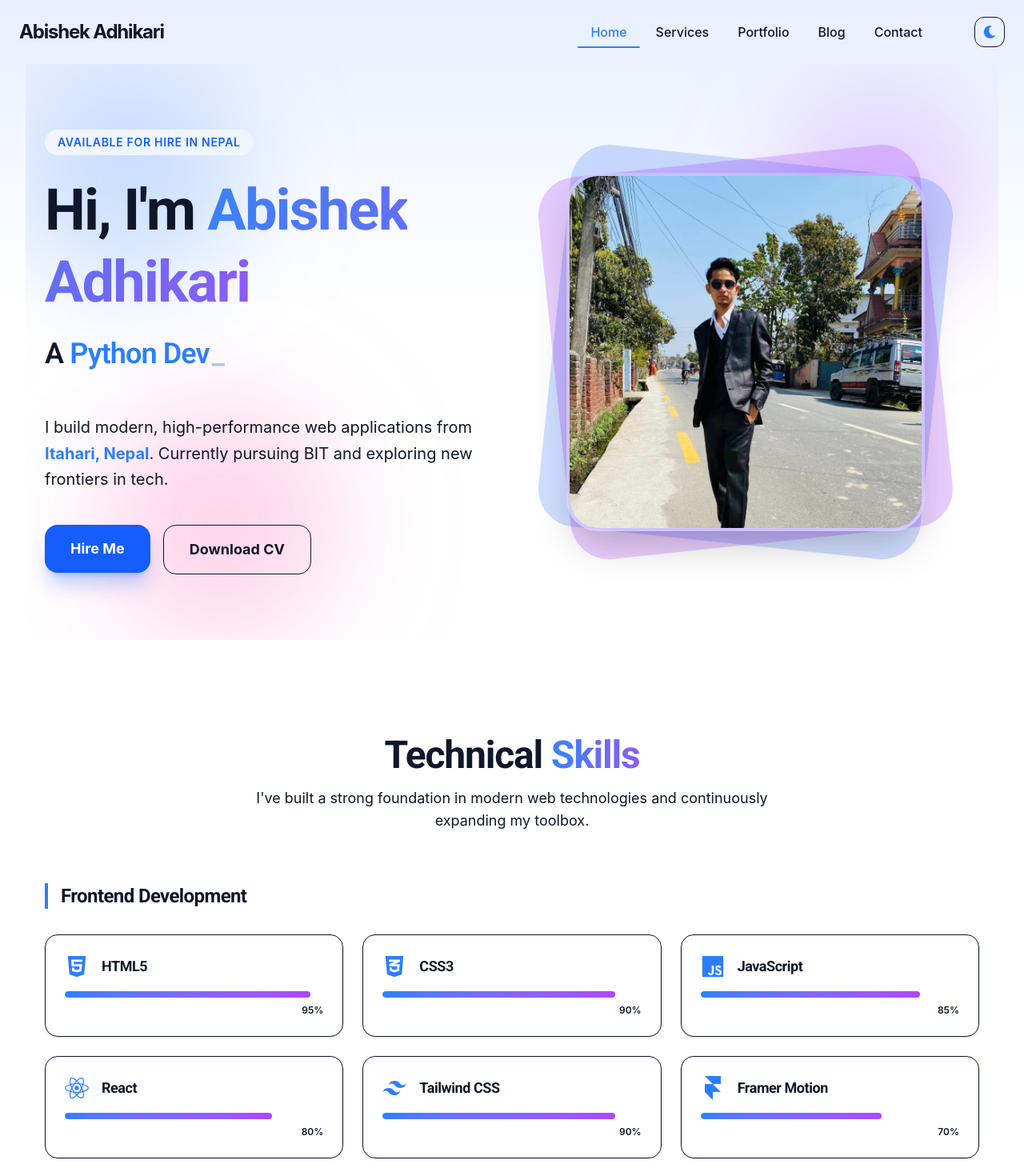
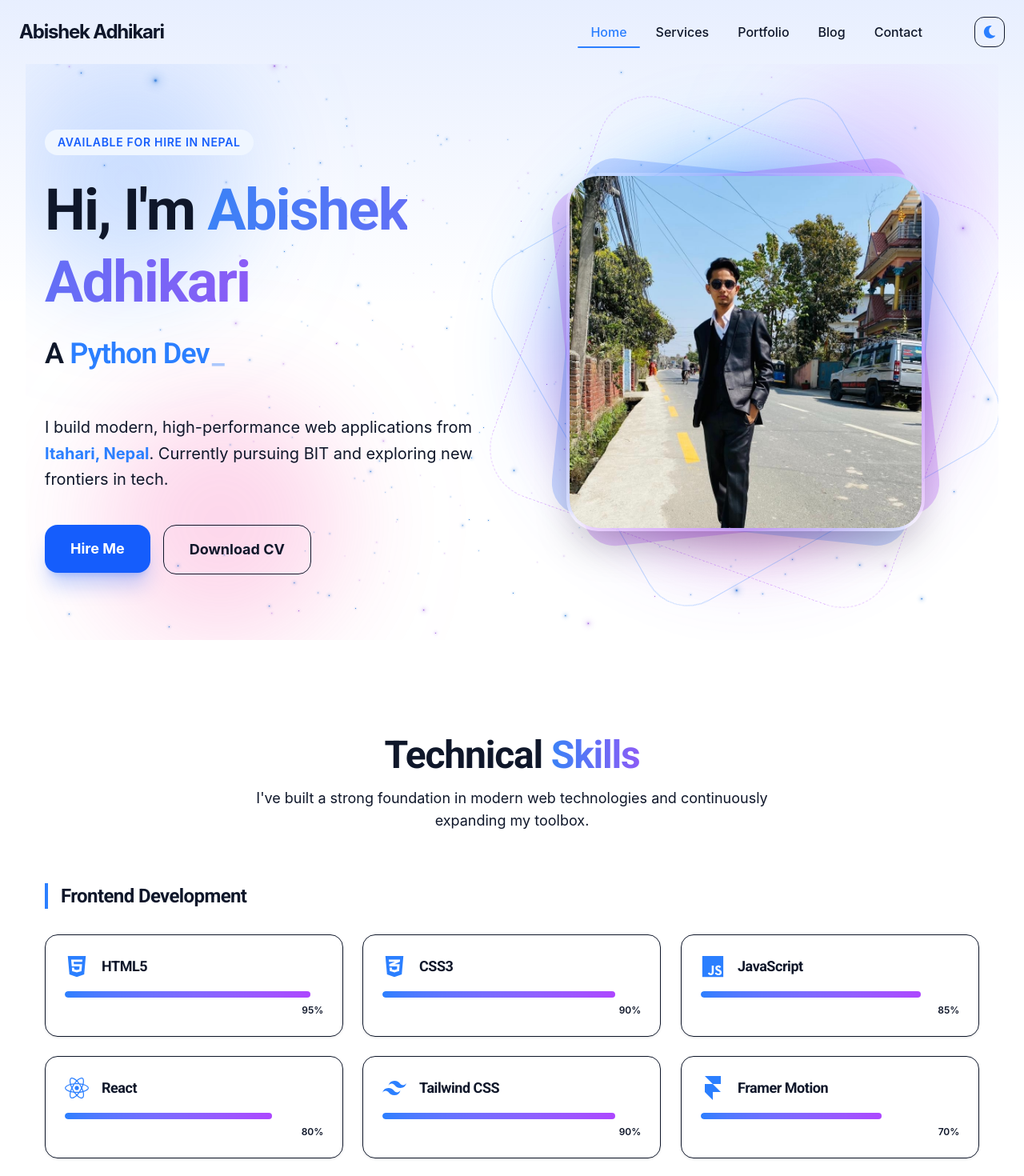
Before and after one commit to abishek056/Portfolio-, a React (Vite) app: page / in a window 1280 px wide. Shown: the top 1470 px of the page at 80% size. Built offline with nearby package versions, Linux system fonts and the light colour scheme.

Commit message:
added motion

```diff
--- a/package.json
+++ b/package.json
@@ -12,16 +12,20 @@
   "dependencies": {
     "@anag0/typewriter": "^1.0.2",
     "@emailjs/browser": "^4.4.1",
+    "@react-three/drei": "^10.7.7",
+    "@react-three/fiber": "^9.6.1",
     "@tailwindcss/vite": "^4.1.18",
     "framer-motion": "^12.23.26",
     "react": "^19.2.0",
     "react-dom": "^19.2.0",
     "react-icon": "^1.0.0",
     "react-icons": "^5.5.0",
+    "react-parallax-tilt": "^1.7.326",
     "react-router-dom": "^7.11.0",
     "react-simple-typewriter": "^5.0.1",
     "react-simple-typewriter-vb": "^1.1.0",
     "tailwindcss": "^4.1.18",
+    "three": "^0.184.0",
     "typewriter-effect": "^2.22.0"
   },
   "devDependencies": {
--- a/src/Components/Hero.jsx
+++ b/src/Components/Hero.jsx
@@ -2,12 +2,25 @@ import React, { useState } from 'react';
 import { motion, AnimatePresence } from 'framer-motion';
 import { Typewriter } from 'react-simple-typewriter';
 import { Link } from 'react-router-dom';
+import { Canvas } from '@react-three/fiber';
+import { Sparkles } from '@react-three/drei';
+import Tilt from 'react-parallax-tilt';
 
 import profile1 from '../assets/image/home/profile1.jpg';
 import profile2 from '../assets/image/home/profile2.jpg';
 import profile3 from '../assets/image/home/profile3.jpg';
 import profile4 from '../assets/image/home/profile4.jpg';
 import profile5 from '../assets/image/home/profile5.jpg';
+
+const AnimatedBackground = () => (
+    <div className="absolute inset-0 z-0 pointer-events-none">
+        <Canvas camera={{ position: [0, 0, 5] }}>
+            <ambientLight intensity={0.5} />
+            <Sparkles count={300} scale={12} size={2} speed={0.4} opacity={0.6} color="#3b82f6" />
+            <Sparkles count={200} scale={10} size={1.5} speed={0.2} opacity={0.4} color="#8b5cf6" />
+        </Canvas>
+    </div>
+);
 
 const Hero = () => {
     const profiles = [profile1, profile2, profile3, profile4, profile5];
@@ -19,7 +32,9 @@ const Hero = () => {
 
     return (
         <section className="relative min-h-[80vh] md:min-h-[90vh] flex flex-col items-center justify-center py-12 md:py-20 overflow-hidden">
-            {/* Background Blobs remains same */}
+            <AnimatedBackground />
+
+            {/* Background Blobs */}
             <div className="absolute top-0 -left-4 w-72 h-72 bg-blue-500 rounded-full mix-blend-multiply filter blur-3xl opacity-20 animate-blob"></div>
             <div className="absolute top-0 -right-4 w-72 h-72 bg-purple-500 rounded-full mix-blend-multiply filter blur-3xl opacity-20 animate-blob animation-delay-2000"></div>
             <div className="absolute -bottom-8 left-20 w-72 h-72 bg-pink-500 rounded-full mix-blend-multiply filter blur-3xl opacity-20 animate-blob animation-delay-4000"></div>
@@ -29,13 +44,13 @@ const Hero = () => {
                 <motion.div
                     initial={{ opacity: 0, x: -50 }}
                     animate={{ opacity: 1, x: 0 }}
-                    transition={{ duration: 0.8 }}
+                    transition={{ type: "spring", stiffness: 100, damping: 20 }}
                     className="flex-1 text-center md:text-left z-10"
                 >
                     <motion.span
                         initial={{ opacity: 0, y: 20 }}
                         animate={{ opacity: 1, y: 0 }}
-                        transition={{ delay: 0.2 }}
+                        transition={{ delay: 0.2, type: "spring", stiffness: 120 }}
                         className="inline-block px-4 py-1.5 mb-6 text-sm font-semibold tracking-wider text-blue-600 uppercase bg-blue-50 dark:bg-blue-900/20 rounded-full"
                     >
                         Available for hire in Nepal
@@ -91,15 +106,24 @@ const Hero = () => {
                 <motion.div
                     initial={{ opacity: 0, scale: 0.8, rotate: -5 }}
                     animate={{ opacity: 1, scale: 1, rotate: 0 }}
-                    transition={{ duration: 1, ease: "circOut" }}
+                    transition={{ type: "spring", stiffness: 80, damping: 15 }}
                     className="md:w-1/2 flex justify-center relative z-10"
                 >
-                    <div className="relative group p-4 cursor-pointer" onClick={nextProfile}>
-                        {/* Decorative Frames */}
-                        <div className="absolute inset-0 bg-blue-600 rounded-[3rem] rotate-6 opacity-20 group-hover:rotate-12 transition-transform duration-700"></div>
-                        <div className="absolute inset-0 bg-purple-600 rounded-[3rem] -rotate-6 opacity-20 group-hover:-rotate-12 transition-transform duration-700"></div>
+                    <Tilt tiltMaxAngleX={10} tiltMaxAngleY={10} scale={1.05} transitionSpeed={2500} className="relative group p-4 cursor-pointer">
+                        <div onClick={nextProfile} className="relative z-10 w-full h-full">
+                            {/* Complex Glowing Aura */}
+                            <div className="absolute -inset-4 bg-gradient-to-r from-blue-500 via-purple-500 to-pink-500 rounded-full blur-2xl opacity-40 animate-spin-slow group-hover:opacity-75 transition-all duration-500 -z-20"></div>
+                            <div className="absolute -inset-4 bg-gradient-to-tr from-cyan-400 via-blue-500 to-purple-600 rounded-full blur-3xl opacity-30 animate-[spin_4s_linear_infinite_reverse] group-hover:opacity-60 transition-all duration-500 -z-20"></div>
 
-                        <div className="relative w-56 h-56 sm:w-64 sm:h-64 md:w-[28rem] md:h-[28rem] overflow-hidden rounded-[2.5rem] shadow-2xl border-4 border-white/20 backdrop-blur-sm group-hover:scale-[1.02] transition-transform duration-700">
+                            {/* Tech-inspired orbiting rings */}
+                            <div className="absolute -inset-6 border border-blue-500/30 rounded-[3.5rem] animate-[spin_10s_linear_infinite] -z-10 group-hover:border-blue-400/60 transition-all duration-700 group-hover:scale-105"></div>
+                            <div className="absolute -inset-10 border border-dashed border-purple-500/30 rounded-[4rem] animate-[spin_15s_linear_infinite_reverse] -z-10 group-hover:border-purple-400/60 transition-all duration-700 group-hover:scale-105"></div>
+
+                            {/* Decorative Background Frames */}
+                            <div className="absolute inset-0 bg-blue-600 rounded-[2.5rem] rotate-6 opacity-20 group-hover:rotate-12 group-hover:scale-105 transition-transform duration-700"></div>
+                            <div className="absolute inset-0 bg-purple-600 rounded-[2.5rem] -rotate-6 opacity-20 group-hover:-rotate-12 group-hover:scale-105 transition-transform duration-700"></div>
+
+                        <div className="relative w-56 h-56 sm:w-64 sm:h-64 md:w-[28rem] md:h-[28rem] overflow-hidden rounded-[2.5rem] shadow-2xl border-4 border-white/20 backdrop-blur-sm transition-transform duration-700">
                             <AnimatePresence mode="wait">
                                 <motion.img
                                     key={currentIndex}
@@ -109,16 +133,17 @@ const Hero = () => {
                                     animate={{ opacity: 1, scale: 1 }}
                                     exit={{ opacity: 0, scale: 0.9 }}
                                     transition={{
-                                        duration: 1.2,
-                                        ease: [0.4, 0, 0.2, 1] // Custom cubic-bezier for smoother feel
+                                        duration: 0.8,
+                                        ease: "easeOut"
                                     }}
                                     className="w-full h-full object-cover"
                                 />
                             </AnimatePresence>
 
-                            <div className="absolute inset-0 bg-gradient-to-t from-bg-primary/40 via-transparent to-transparent opacity-0 group-hover:opacity-100 transition-opacity duration-500"></div>
+                            <div className="absolute inset-0 bg-gradient-to-t from-bg-primary/40 via-transparent to-transparent opacity-0 group-hover:opacity-100 transition-opacity duration-500 pointer-events-none"></div>
                         </div>
-                    </div>
+                        </div>
+                    </Tilt>
                 </motion.div>
             </div>
         </section>
--- a/src/Components/Skills.jsx
+++ b/src/Components/Skills.jsx
@@ -1,5 +1,6 @@
 import React from 'react';
 import { motion } from 'framer-motion';
+import Tilt from 'react-parallax-tilt';
 import { FaHtml5, FaCss3Alt, FaJs, FaReact, FaPython, FaGitAlt, FaNodeJs, FaDatabase } from 'react-icons/fa';
 import { SiTailwindcss, SiVite, SiPostman, SiFramer } from 'react-icons/si';
 
@@ -8,10 +9,11 @@ const SkillCard = ({ name, icon, percentage, index }) => (
         initial={{ opacity: 0, y: 30 }}
         whileInView={{ opacity: 1, y: 0 }}
         viewport={{ once: true }}
-        transition={{ duration: 0.5, delay: index * 0.1 }}
-        className="bg-bg-secondary p-6 rounded-2xl border border-glass-border shadow-sm hover:shadow-xl transition-all group"
+        transition={{ type: "spring", stiffness: 80, damping: 15, delay: index * 0.1 }}
+        className="h-full"
     >
-        <div className="flex items-center gap-4 mb-4">
+        <Tilt tiltMaxAngleX={15} tiltMaxAngleY={15} scale={1.05} transitionSpeed={2000} className="h-full bg-bg-secondary p-6 rounded-2xl border border-glass-border shadow-sm hover:shadow-xl hover:border-blue-500/30 transition-all group">
+            <div className="flex items-center gap-4 mb-4">
             <div className="text-3xl text-blue-500 group-hover:scale-110 transition-transform duration-300">
                 {icon}
             </div>
@@ -29,6 +31,7 @@ const SkillCard = ({ name, icon, percentage, index }) => (
         <div className="mt-2 text-right text-xs font-semibold text-text-secondary">
             {percentage}%
         </div>
+        </Tilt>
     </motion.div>
 );
 
--- a/src/Pages/Blog.jsx
+++ b/src/Pages/Blog.jsx
@@ -1,5 +1,6 @@
-import React, { useState } from 'react';
+import React, { useState, useEffect } from 'react';
 import { motion, AnimatePresence } from 'framer-motion';
+import Tilt from 'react-parallax-tilt';
 import { FaCalendarAlt, FaClock, FaArrowRight, FaTimes } from 'react-icons/fa';
 
 import blog1 from '../assets/image/blog/blog1.jpg';
@@ -9,6 +10,15 @@ import blog4 from '../assets/image/blog/blog4.jpg';
 
 const Blog = () => {
     const [selectedPost, setSelectedPost] = useState(null);
+
+    useEffect(() => {
+        if (selectedPost) {
+            document.body.style.overflow = 'hidden';
+        } else {
+            document.body.style.overflow = 'unset';
+        }
+        return () => { document.body.style.overflow = 'unset'; };
+    }, [selectedPost]);
 
     const posts = [
         {
@@ -78,14 +88,15 @@ const Blog = () => {
                     {posts.map((post, index) => (
                         <motion.article
                             key={post.id}
-                            initial={{ opacity: 0, y: 30 }}
+                            initial={{ opacity: 0, y: 50 }}
                             whileInView={{ opacity: 1, y: 0 }}
                             viewport={{ once: true }}
-                            transition={{ duration: 0.5, delay: index * 0.1 }}
-                            className="group bg-bg-secondary rounded-[2.5rem] overflow-hidden border border-glass-border hover:shadow-2xl hover:shadow-blue-500/5 transition-all cursor-pointer"
+                            transition={{ type: "spring", stiffness: 80, damping: 15, delay: index * 0.1 }}
+                            className="h-full"
                             onClick={() => setSelectedPost(post)}
                         >
-                            <div className="flex flex-col lg:flex-row h-full">
+                            <Tilt tiltMaxAngleX={5} tiltMaxAngleY={5} scale={1.02} transitionSpeed={2000} className="group h-full bg-bg-secondary rounded-[2.5rem] overflow-hidden border border-glass-border hover:shadow-2xl hover:shadow-blue-500/10 hover:border-blue-500/30 transition-all cursor-pointer">
+                                <div className="flex flex-col lg:flex-row h-full">
                                 <div className="lg:w-2/5 relative overflow-hidden">
                                     <img
                                         src={post.image}
@@ -116,6 +127,7 @@ const Blog = () => {
                                     </button>
                                 </div>
                             </div>
+                            </Tilt>
                         </motion.article>
                     ))}
                 </div>
--- a/src/Pages/Contact.jsx
+++ b/src/Pages/Contact.jsx
@@ -22,7 +22,7 @@ const Contact = () => {
     setStatus('sending');
 
     try {
-      const response = await fetch("https://formsubmit.co/ajax/abishekaa056@gmail.com", {
+      const response = await fetch("https://formsubmit.co/ajax/15267aa934c1904a5637089f52b90ecf", {
         method: "POST",
         headers: {
           "Content-Type": "application/json",
@@ -147,7 +147,7 @@ const Contact = () => {
                     value={formData.name}
                     onChange={handleChange}
                     placeholder="Abishek Adhikari"
-                    className="w-full px-6 py-4 bg-bg-accent border border-glass-border rounded-2xl focus:outline-none focus:ring-2 focus:ring-blue-500 text-text-primary transition-all"
+                    className="w-full px-6 py-4 bg-bg-accent border border-glass-border rounded-2xl focus:outline-none focus:ring-2 focus:ring-blue-500 text-text-primary placeholder-gray-500 dark:placeholder-gray-400 transition-all"
                     required
                   />
                 </div>
@@ -159,7 +159,7 @@ const Contact = () => {
                     value={formData.email}
                     onChange={handleChange}
                     placeholder="abishek@example.com"
-                    className="w-full px-6 py-4 bg-bg-accent border border-glass-border rounded-2xl focus:outline-none focus:ring-2 focus:ring-blue-500 text-text-primary transition-all"
+                    className="w-full px-6 py-4 bg-bg-accent border border-glass-border rounded-2xl focus:outline-none focus:ring-2 focus:ring-blue-500 text-text-primary placeholder-gray-500 dark:placeholder-gray-400 transition-all"
                     required
                   />
                 </div>
@@ -172,7 +172,7 @@ const Contact = () => {
                   value={formData.subject}
                   onChange={handleChange}
                   placeholder="Project Inquiry"
-                  className="w-full px-6 py-4 bg-bg-accent border border-glass-border rounded-2xl focus:outline-none focus:ring-2 focus:ring-blue-500 text-text-primary transition-all"
+                  className="w-full px-6 py-4 bg-bg-accent border border-glass-border rounded-2xl focus:outline-none focus:ring-2 focus:ring-blue-500 text-text-primary placeholder-gray-500 dark:placeholder-gray-400 transition-all"
                   required
                 />
               </div>
@@ -184,7 +184,7 @@ const Contact = () => {
                   onChange={handleChange}
                   placeholder="How can I help you?"
                   rows="5"
-                  className="w-full px-6 py-4 bg-bg-accent border border-glass-border rounded-2xl focus:outline-none focus:ring-2 focus:ring-blue-500 text-text-primary transition-all resize-none"
+                  className="w-full px-6 py-4 bg-bg-accent border border-glass-border rounded-2xl focus:outline-none focus:ring-2 focus:ring-blue-500 text-text-primary placeholder-gray-500 dark:placeholder-gray-400 transition-all resize-none"
                   required
                 ></textarea>
               </div>
--- a/src/Pages/Portfolio.jsx
+++ b/src/Pages/Portfolio.jsx
@@ -1,5 +1,6 @@
-import React, { useState } from 'react';
+import React, { useState, useEffect } from 'react';
 import { motion, AnimatePresence } from 'framer-motion';
+import Tilt from 'react-parallax-tilt';
 import { FaSearch, FaTimes, FaExternalLinkAlt, FaGithub } from 'react-icons/fa';
 import pflo1 from '../assets/image/portfolio/pflo1.png';
 import pflo2 from '../assets/image/portfolio/pflo2.png';
@@ -17,6 +18,15 @@ const img6 = "https://images.unsplash.com/photo-1486406146926-c627a92ad1ab?q=80&
 const Portfolio = () => {
   const [selectedProject, setSelectedProject] = useState(null);
   const [filter, setFilter] = useState('All');
+
+  useEffect(() => {
+      if (selectedProject) {
+          document.body.style.overflow = 'hidden';
+      } else {
+          document.body.style.overflow = 'unset';
+      }
+      return () => { document.body.style.overflow = 'unset'; };
+  }, [selectedProject]);
 
   const categories = ['All', 'Web App', 'Mobile', 'UI/UX', 'Marketing'];
 
@@ -130,9 +140,13 @@ const Portfolio = () => {
                 animate={{ opacity: 1, scale: 1 }}
                 exit={{ opacity: 0, scale: 0.9 }}
                 transition={{ duration: 0.4, delay: index * 0.1 }}
-                className="group relative bg-bg-secondary rounded-[2rem] overflow-hidden border border-glass-border hover:shadow-2xl hover:shadow-blue-500/10 transition-all cursor-pointer"
-                onClick={() => setSelectedProject(project)}
+                className="h-full"
               >
+                <Tilt tiltMaxAngleX={10} tiltMaxAngleY={10} scale={1.02} transitionSpeed={2000} className="h-full">
+                  <div
+                    className="group h-full relative bg-bg-secondary rounded-[2rem] overflow-hidden border border-glass-border hover:shadow-2xl hover:shadow-blue-500/20 transition-all cursor-pointer"
+                    onClick={() => setSelectedProject(project)}
+                  >
                 <div className="aspect-[16/10] overflow-hidden">
                   <img
                     src={project.src}
@@ -161,6 +175,8 @@ const Portfolio = () => {
                     ))}
                   </div>
                 </div>
+                  </div>
+                </Tilt>
               </motion.div>
             ))}
           </AnimatePresence>
--- a/src/Pages/Service.jsx
+++ b/src/Pages/Service.jsx
@@ -1,5 +1,6 @@
 import React from 'react';
 import { motion } from 'framer-motion';
+import Tilt from 'react-parallax-tilt';
 import {
   HiOutlineDesktopComputer,
   HiOutlineDeviceMobile,
@@ -61,12 +62,18 @@ const Service = () => {
   };
 
   const item = {
-    hidden: { opacity: 0, y: 20 },
-    show: { opacity: 1, y: 0 }
+    hidden: { opacity: 0, y: 50 },
+    show: { opacity: 1, y: 0, transition: { type: 'spring', stiffness: 80, damping: 15 } }
   };
 
   return (
-    <div className="section-padding">
+    <div className="section-padding relative overflow-hidden">
+      {/* Animated Background Orbs */}
+      <div className="absolute top-0 -left-10 w-72 h-72 sm:w-96 sm:h-96 bg-blue-500/10 rounded-full mix-blend-multiply filter blur-3xl opacity-70 animate-blob pointer-events-none"></div>
+      <div className="absolute top-40 -right-10 w-72 h-72 sm:w-96 sm:h-96 bg-purple-500/10 rounded-full mix-blend-multiply filter blur-3xl opacity-70 animate-blob animation-delay-2000 pointer-events-none"></div>
+      <div className="absolute -bottom-8 left-1/3 w-72 h-72 sm:w-96 sm:h-96 bg-pink-500/10 rounded-full mix-blend-multiply filter blur-3xl opacity-70 animate-blob animation-delay-4000 pointer-events-none"></div>
+
+      <div className="relative z-10">
         <motion.div
           initial={{ opacity: 0, y: -20 }}
           animate={{ opacity: 1, y: 0 }}
@@ -90,22 +97,26 @@ const Service = () => {
           <motion.div
             key={service.name}
             variants={item}
-            whileHover={{ y: -10 }}
-            className="group relative bg-bg-secondary p-10 rounded-[2.5rem] border border-glass-border hover:shadow-2xl hover:shadow-blue-500/10 transition-all overflow-hidden"
+            className="h-full"
           >
+            <Tilt tiltMaxAngleX={15} tiltMaxAngleY={15} scale={1.02} transitionSpeed={2500} className="h-full">
+              <div className="group h-full relative bg-bg-secondary p-10 rounded-[2.5rem] border border-glass-border hover:border-blue-500/50 hover:shadow-2xl hover:shadow-blue-500/20 transition-all overflow-hidden">
             <div className={`absolute top-0 right-0 w-32 h-32 bg-gradient-to-br ${service.color} opacity-0 group-hover:opacity-10 rounded-full blur-3xl -mr-16 -mt-16 transition-opacity duration-500`}></div>
 
             <div className={`w-16 h-16 rounded-2xl bg-gradient-to-br ${service.color} flex items-center justify-center text-white text-3xl mb-8 shadow-lg group-hover:scale-110 transition-transform duration-500`}>
               {service.icon}
             </div>
 
-            <h3 className="text-2xl font-bold mb-4 font-outfit text-text-primary">{service.name}</h3>
+                <h3 className="text-2xl font-bold mb-4 font-outfit text-text-primary group-hover:text-transparent group-hover:bg-clip-text group-hover:bg-gradient-to-r group-hover:from-blue-500 group-hover:to-cyan-500 transition-all">{service.name}</h3>
                 <p className="text-text-secondary leading-relaxed text-base group-hover:text-text-primary transition-colors">
                   {service.description}
                 </p>
+              </div>
+            </Tilt>
           </motion.div>
         ))}
       </motion.div>
+      </div>
     </div>
   );
 };
```
Also changed, not shown: 1 other file (tests, documents, lock files or other folders). Lines whose indentation alone changed are shown as unchanged.
